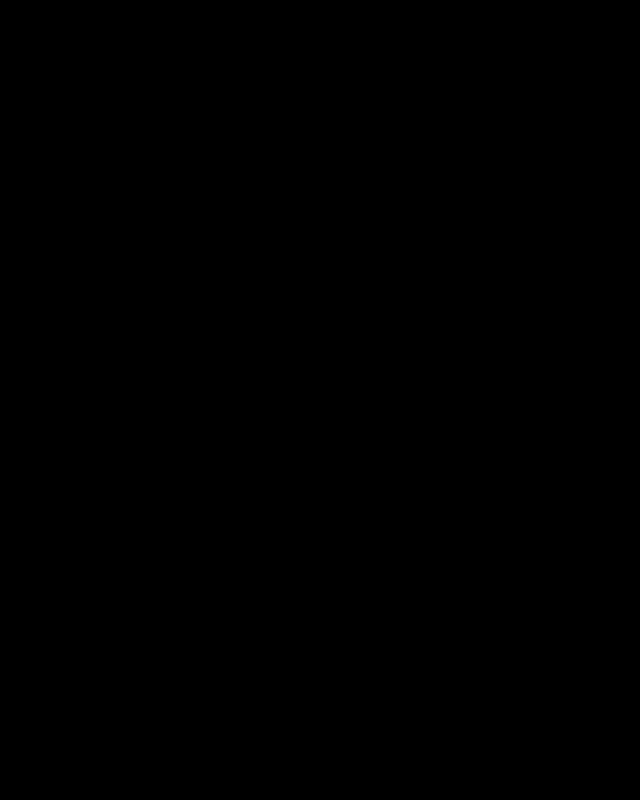
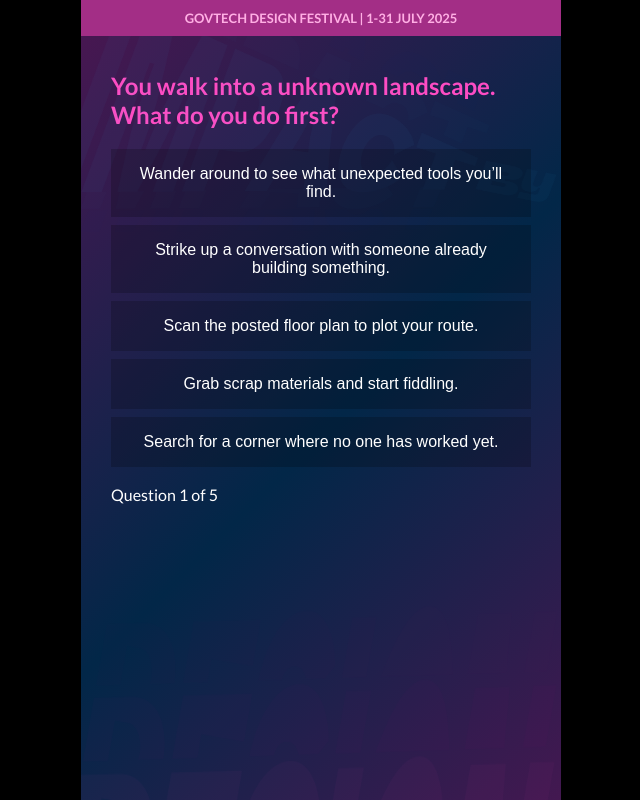
Before and after one commit to lchen7809/quizapp, a Next.js app in the folder quiz-app/: page /quiz in a window 1280 px wide. Shown: the whole page, without its empty margins (319-959 px from the left). Built offline with nearby package versions, Linux system fonts and the light colour scheme.

Commit message:
scroll fix

```diff
--- a/quiz-app/src/app/globals.css
+++ b/quiz-app/src/app/globals.css
@@ -24,17 +24,19 @@ body {
   font-family: 'Lato', sans-serif !important;    /* no scrollbars ever */
 }
 
-/* .home-bg,
+
+.home-bg,
 .quiz-bg,
 .result-bg {
   position: relative;
   width: 100vw;
   height: 100vh;
+  overflow: hidden;
   display: flex;
   flex-direction: column;
   justify-content: space-between;
-  overflow: hidden;
-} */
+}
+
 
 .container {
   max-width: 480px;
--- a/quiz-app/src/app/layout.js
+++ b/quiz-app/src/app/layout.js
@@ -1,8 +1,9 @@
 // src/app/layout.js
 'use client';
-import { useState, useEffect } from 'react'
+import { useState,useEffect } from 'react'
+import SplashScreen from '../components/SplashScreen'
 import { usePathname } from 'next/navigation';
-import SplashScreen from '../components/SplashScreen'
+
 import './globals.css'
 import Head from 'next/head';
 
@@ -11,36 +12,22 @@ export default function RootLayout({ children }) {
   const [showSplash, setShowSplash] = useState(true)
   const pathname = usePathname();
 
-  const homeImages = [
-      '/home-bg-top.png',
-      '/home-bg-bottom.png',
-      '/home-spot.png'        // *** add any others here ***
-    ];
 
-    useEffect(() => {
-      if (pathname === '/') {
-        setShowSplash(true);
-        const start = Date.now();
+  useEffect(() => {
+    const timer = setTimeout(() => {
+      setShowSplash(false);
+    }, 2000); // 2 seconds
 
-        // Prepare an array of promises that resolve when each image loads (or errors)
-        const loadPromises = homeImages.map((src) =>
-          new Promise((res) => {
-            const img = new window.Image();
-            img.src = src;
-            img.onload = img.onerror = res;
-          })
-        );
+    return () => clearTimeout(timer); // cleanup if unmounted early
+  }, []);
 
-        // Also a promise that resolves after 1 second
-        const minimumTime = new Promise((res) => setTimeout(res, 2000));
 
-        // Wait for _both_ the images _and_ the 1s timer
-        Promise.all([...loadPromises, minimumTime]).then(() => {
-          // It’s been at least 1s, and all images are ready
-          setShowSplash(false);
-        });
-      }
-    }, [pathname]);
+  useEffect(() => {
+    if (pathname === '/') {
+      setShowSplash(true);
+    }
+  }, [pathname]);
+
 
   return (
     <html lang="en">
@@ -52,18 +39,18 @@ export default function RootLayout({ children }) {
       </Head>
       <body>
 
-      {showSplash ? (
-        <SplashScreen />
-      ) : (
-        <>
-          <div className="banner">
-            <div className="container">
-              GOVTECH DESIGN FESTIVAL | 1–31 JULY 2025
+        {showSplash
+          ? <SplashScreen onFinish={() => setShowSplash(false)} />
+          :
+          <>
+          <div className="container">
+            <div className="banner">
+              GOVTECH DESIGN FESTIVAL | 1-31 JULY 2025
             </div>
+            {children}
           </div>
-          <div className="container">{children}</div>
-        </>
-      )}
+          </>
+        }
       </body>
     </html>
   )
```
